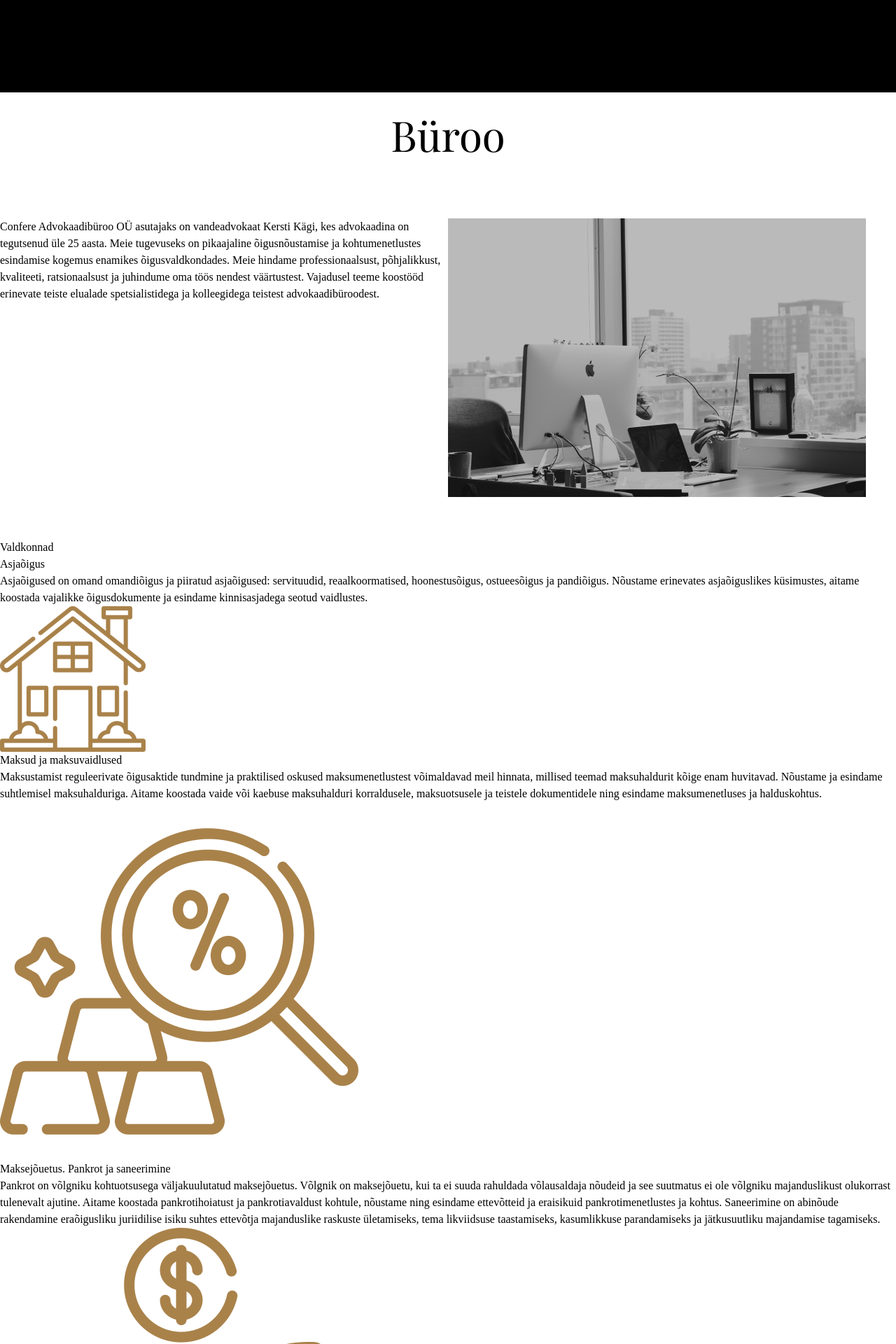
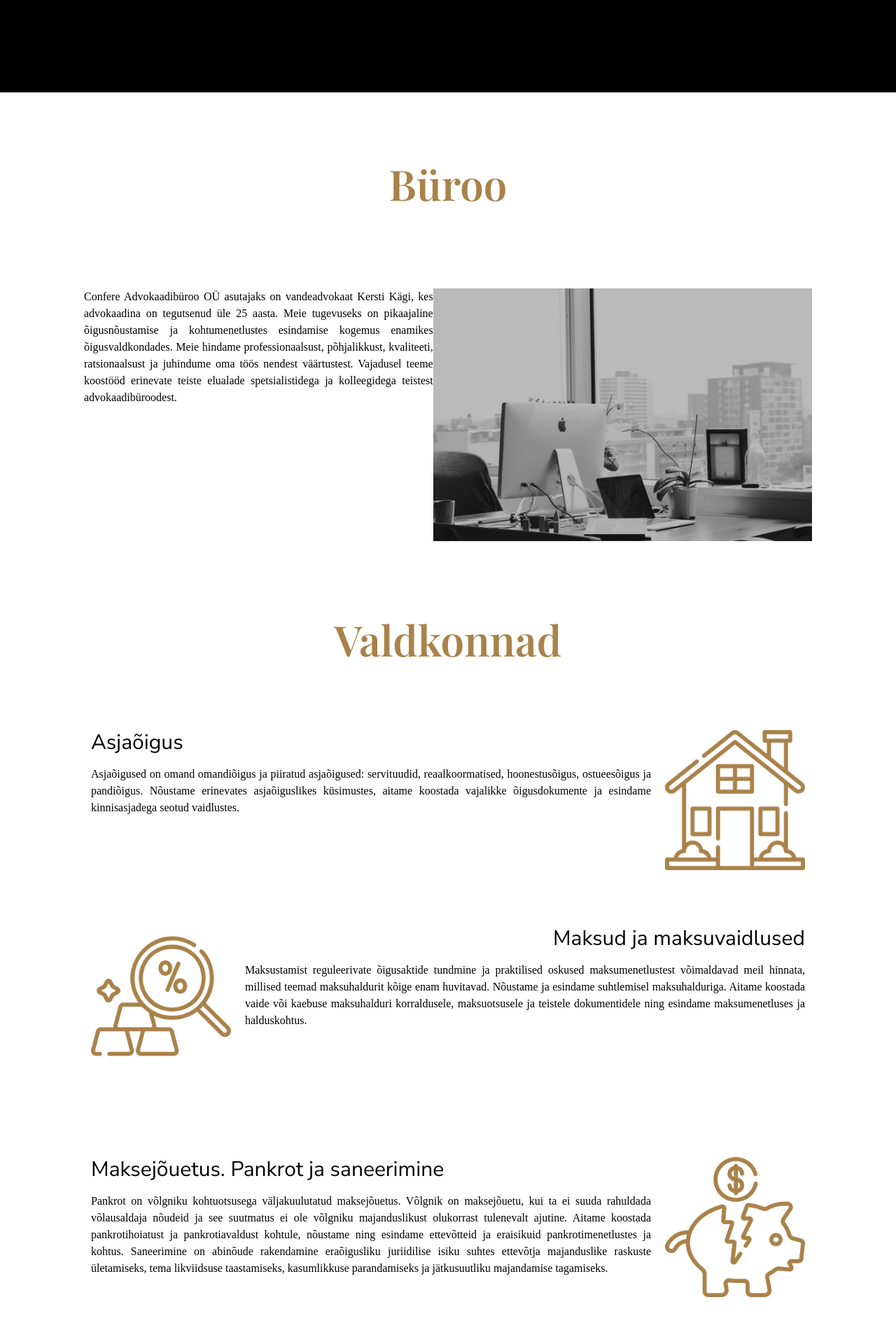
Before and after one commit to alexeerma/Confere-react, a React (Vite) app: page / in a window 1280 px wide. Shown: the part 340-2260 px from the top of the page at 70% size. Built offline with nearby package versions, Linux system fonts and the light colour scheme.

Commit message:
Layout of Fields component, need styling

```diff
--- a/src/components/Buro.jsx
+++ b/src/components/Buro.jsx
@@ -5,9 +5,9 @@ const Buro = () => (
 
   <section>
     <div>
-      <h1 className='text-center text-black font-displayfair text-6xl py-[30px]'>Büroo</h1>
-      <div className='flex py-[60px]'>
-        <div className='w-1/2'>
+      <h1 className='text-center text-primary font-displayfair font-semibold text-6xl pt-[100px] pb-[60px]'>Büroo</h1>
+      <div className='flex text-justify justify-between py-[60px] mx-[120px]'>
+        <div className='w-[550px]'>
           <p>Confere Advokaadibüroo OÜ asutajaks on vandeadvokaat Kersti Kägi, kes advokaadina on tegutsenud üle 25 aasta. Meie tugevuseks on pikaajaline õigusnõustamise ja kohtumenetlustes esindamise kogemus enamikes õigusvaldkondades. Meie hindame professionaalsust, põhjalikkust, kvaliteeti, ratsionaalsust ja juhindume oma töös nendest väärtustest. Vajadusel teeme koostööd erinevate teiste elualade spetsialistidega ja kolleegidega teistest advokaadibüroodest.</p>
         </div>
         <div>
--- a/src/components/Fields.jsx
+++ b/src/components/Fields.jsx
@@ -5,79 +5,79 @@ const Fields = () => (
 
   <section>
     <div>
-      <h1>Valdkonnad</h1>
+      <h1 className="text-center text-primary text-6xl font-semibold font-displayfair pt-[50px]">Valdkonnad</h1>
     </div>
-    <div>
+    <div className="flex justify-between pt-[100px] mx-[130px] pb-[50px]">
       <div>
-        <h2>Asjaõigus</h2>
-        <p>Asjaõigused on omand omandiõigus ja piiratud asjaõigused: servituudid, reaalkoormatised, hoonestusõigus, ostueesõigus ja pandiõigus. Nõustame erinevates asjaõiguslikes küsimustes, aitame koostada vajalikke õigusdokumente ja esindame kinnisasjadega seotud vaidlustes.</p>
+        <h2 className="text-black font-nunito text-3xl font-md pb-[15px]">Asjaõigus</h2>
+        <p className="box-border text-justify w-[800px]">Asjaõigused on omand omandiõigus ja piiratud asjaõigused: servituudid, reaalkoormatised, hoonestusõigus, ostueesõigus ja pandiõigus. Nõustame erinevates asjaõiguslikes küsimustes, aitame koostada vajalikke õigusdokumente ja esindame kinnisasjadega seotud vaidlustes.</p>
       </div>
-      <img src={asjaoigus} alt="" />
+      <img src={asjaoigus} alt="" className="w-[200px] h-[200px] max-w-[208px]" />
     </div>
-    <div>
+    <div className="flex flex-row-reverse justify-between py-[30px] mx-[130px]">
       <div>
-        <h2>Maksud ja maksuvaidlused</h2>
-        <p>Maksustamist reguleerivate õigusaktide tundmine ja praktilised oskused maksumenetlustest võimaldavad meil hinnata, millised teemad maksuhaldurit kõige enam huvitavad. Nõustame ja esindame suhtlemisel maksuhalduriga. Aitame koostada vaide või kaebuse maksuhalduri korraldusele, maksuotsusele ja teistele dokumentidele ning esindame maksumenetluses ja halduskohtus.</p>
+        <h2 className="text-black text-right font-nunito text-3xl font-md pb-[15px]">Maksud ja maksuvaidlused</h2>
+        <p className="box-border w-[800px] text-justify">Maksustamist reguleerivate õigusaktide tundmine ja praktilised oskused maksumenetlustest võimaldavad meil hinnata, millised teemad maksuhaldurit kõige enam huvitavad. Nõustame ja esindame suhtlemisel maksuhalduriga. Aitame koostada vaide või kaebuse maksuhalduri korraldusele, maksuotsusele ja teistele dokumentidele ning esindame maksumenetluses ja halduskohtus.</p>
       </div>
-      <img src={maksuoigus} alt="" />
+      <img src={maksuoigus} alt="" className="w-[200px] h-[200px] max-w-[208px]" />
     </div>
-    <div>
+    <div className="flex justify-between pt-[100px] mx-[130px] pb-[50px]">
       <div>
-        <h2>Maksejõuetus. Pankrot ja saneerimine</h2>
-        <p>Pankrot on võlgniku kohtuotsusega väljakuulutatud maksejõuetus. Võlgnik on maksejõuetu, kui ta ei suuda rahuldada võlausaldaja nõudeid ja see suutmatus ei ole võlgniku majanduslikust olukorrast tulenevalt ajutine. Aitame koostada pankrotihoiatust ja pankrotiavaldust kohtule, nõustame ning esindame ettevõtteid ja eraisikuid pankrotimenetlustes ja kohtus. Saneerimine on abinõude rakendamine eraõigusliku juriidilise isiku suhtes ettevõtja majanduslike raskuste ületamiseks, tema likviidsuse taastamiseks, kasumlikkuse parandamiseks ja jätkusuutliku majandamise tagamiseks.</p>
+        <h2 className="text-black font-nunito text-3xl font-md pb-[15px]">Maksejõuetus. Pankrot ja saneerimine</h2>
+        <p className="box-border text-justify w-[800px]">Pankrot on võlgniku kohtuotsusega väljakuulutatud maksejõuetus. Võlgnik on maksejõuetu, kui ta ei suuda rahuldada võlausaldaja nõudeid ja see suutmatus ei ole võlgniku majanduslikust olukorrast tulenevalt ajutine. Aitame koostada pankrotihoiatust ja pankrotiavaldust kohtule, nõustame ning esindame ettevõtteid ja eraisikuid pankrotimenetlustes ja kohtus. Saneerimine on abinõude rakendamine eraõigusliku juriidilise isiku suhtes ettevõtja majanduslike raskuste ületamiseks, tema likviidsuse taastamiseks, kasumlikkuse parandamiseks ja jätkusuutliku majandamise tagamiseks.</p>
       </div>
-      <img src={piggy} alt="" />
+      <img src={piggy} alt="" className="w-[200px] h-[200px] max-w-[208px]" />
     </div>
-    <div>
+    <div className="flex flex-row-reverse justify-between py-[30px] mx-[130px]">
       <div>
         <h2>Meditsiiniõigus. Tervishoiuteenused</h2>
         <p>Meditsiiniõigus reguleerib tervishoiuteenuse osutaja ning patsientide õigusi ja kohustusi. Meie advokaadibüroo on nõustanud ja esindanud tervishoiuteenuse osutamisest tõusetunud vaidluste lahendamisel nii tervishoiuteenuse osutaja kui ka patsiendi poolel.</p>
       </div>
       <img src={meditsiin} alt="" />
     </div>
-    <div>
+    <div className="flex justify-between pt-[100px] mx-[130px] pb-[50px]">
       <div>
         <h2>Perekonnaõigus</h2>
         <p>Perekonnaõigus reguleerib abikaasade omavahelisi suhteid, vanemate ja laste vahelisi suhteid, vanemate kohustusi laste ees, elatist jms. Sellepärast on perekonnaõigus delikaatseimaid ja emotsionaalselt keerukaimaid õigusvaldkondi. Meie advokaadibüroo nõustab ja esindab kliente kõikides perekonnaõiguslikes küsimustes, aitab koostada vajalikke õigusdokumente ning esindab kliente läbirääkimistel suhetes kolmandate isikutega ja kohtus.</p>
       </div>
       <img src={perekonnaoigus} alt="" />
     </div>
-    <div>
+    <div className="flex flex-row-reverse justify-between py-[30px] mx-[130px]">
       <div>
         <h2>Pärimisõigus</h2>
         <p>Pärimine on isiku surma korral tema vara üleminek teisele isikule. Testamendi ja pärimislepingu ning teised pärimisega seotud toiminuid tõestab notar, kuid me saame nõustada pärimistoimingute tegemisel. Nõustame ka pärandi vastuvõtmisel, pärandaja kohustuste kindlakstegemisel ja pärandi jagamisel ning aitame leida notari pärimistoimingute tegemiseks.</p>
       </div>
       <img src={parimine} alt="" />
     </div>
-    <div>
+    <div className="flex justify-between pt-[100px] mx-[130px] pb-[50px]">
       <div>
         <h2>Täitemenetlus</h2>
         <p>Täitedokumendid on nimetatud täitemenetluse seadustikus. Üldtuntumad on erinevad riigi- ja omavalitsusasutuste määratud trahviotsused, kohtute otsused ja määrused ning muud täitedokumendid. Aitame koostada täiteavaldust, nõustame ja esindame kõikides täitemenetlusega kaasnevate küsimuste lahendamisel.</p>
       </div>
       <img src={taitemenetlus} alt="" />
     </div>
-    <div>
+    <div className="flex flex-row-reverse justify-between py-[30px] mx-[130px]">
       <div>
         <h2>Tööõigus</h2>
         <p>Tööõigus on valdkond, mis määrab kindlaks töötajate ja tööandjate õigused ning kohustused töösuhtes. Nõustame ja esindame tööandjaid ja eraisikutest kliente töövaidluskomisjonis ja kohtus. Aitame koostada töölepinguid ja vaatame üle olemasolevad töölepingud ning töösuhtes vajalikud dokumendid ja anname nõu nende täiendamiseks.</p>
       </div>
       <img src={toooigus} alt="" />
     </div>
-    <div>
+    <div className="flex justify-between pt-[100px] mx-[130px] pb-[50px]">
       <div>
         <h2>Võlaõigus</h2>
         <p>Võlaõiguse esemeks on lepinguõigus ja lepinguvälised kohustused. Lepinguõiguses reguleeritakse lepingutel põhinevaid õigussuhteid osapoolte vahel. Lepinguvälised võlasuhted on võlasuhted, mis tekivad muul viisil, kui lepingust tulenevalt. Lepinguvälisteks kohustusteks on tasu avalik lubamine, käsundita asjaajamine, alusetu rikastumine, kahju õigusvastane tekitamine. Nõustame ja esindame lepingute täitmisel ning teistes võlasuhtes tekkivate probleemide lahendamisel. </p>
       </div>
       <img src={volaoigus} alt="" />
     </div>
-    <div>
+    <div className="flex flex-row-reverse justify-between py-[30px] mx-[130px]">
       <div>
         <h2>Äriõigus</h2>
         <p>Osaühing, aktsiaselt, täisühing, usaldusühing, tulundusühistu – on eraõigluslik isikute ühendus, mis luuakse mingi eesmärgi saavutamiseks. Nõustame ja aitame lahendada äriühingu igapäevase majandustegevuse raames tekkivate küsimuste lahendamisel. Esindame äriühingute asutamise, seadusest tulenevate muudatuste tegemisel äriühingu dokumentatsioonis ja muudatuste kandmisel äriregistrisse.</p>
       </div>
       <img src={arioigus} alt="" />
     </div>
-    <div>
+    <div className="flex justify-between pt-[100px] mx-[130px] pb-[50px]">
       <div>
         <h2>Vaidluste lahendamine. Haldus- ja tsiviilkohtumenetlused</h2>
         <p>Vaidluste lahendamine erinevate valdkondade haldus- ja tsiviilasjades moodustab olulise osa meie advokaadibüroo tegevustest. Enam kui 25 aastat osalemist kohtuvaidlustes haldus- ja eraõiguse valdkonna erinevates asjades on meile andnud hindamatu kogemuse parima lahenduse leidmiseks kliendi huvide kaitsel. Samas, saame oma kogemuste pinnalt väita, et vaidlevate poolte huvid saavad kõige optimaalsemal viisil tagatud läbirääkimiste tulemusena ja kohtumenetlust ei olegi vaja.</p>
```
